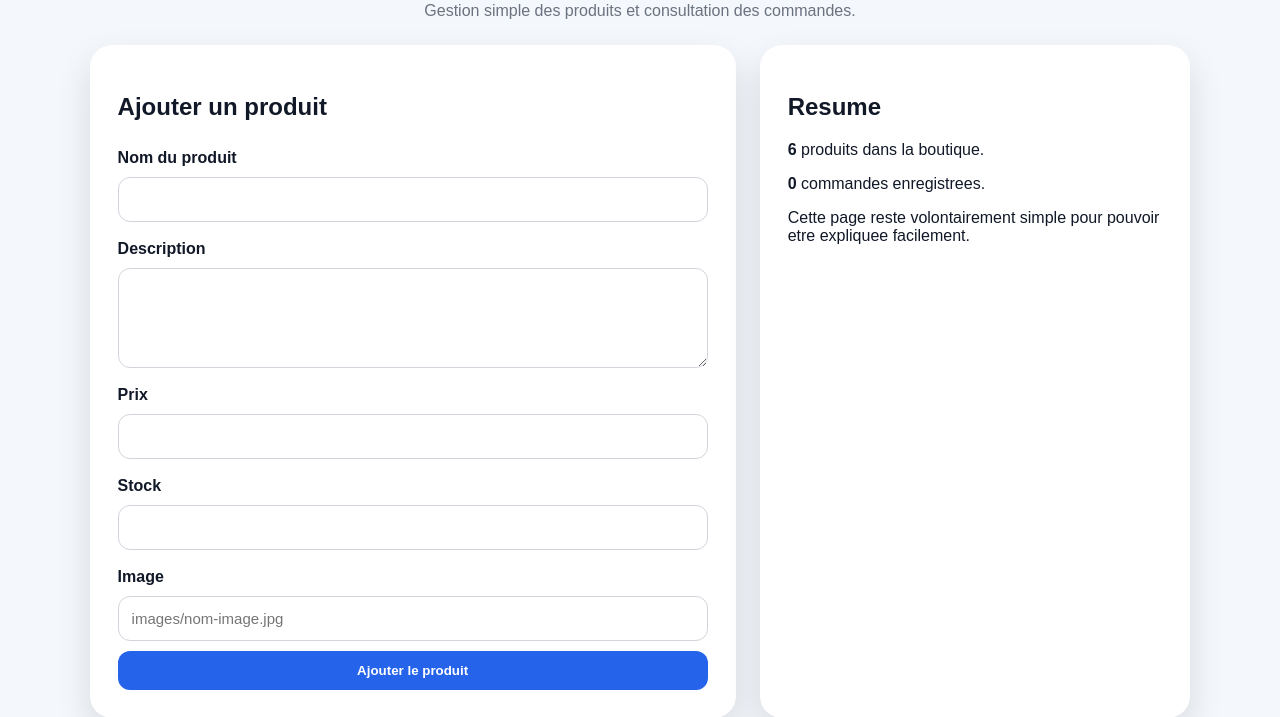
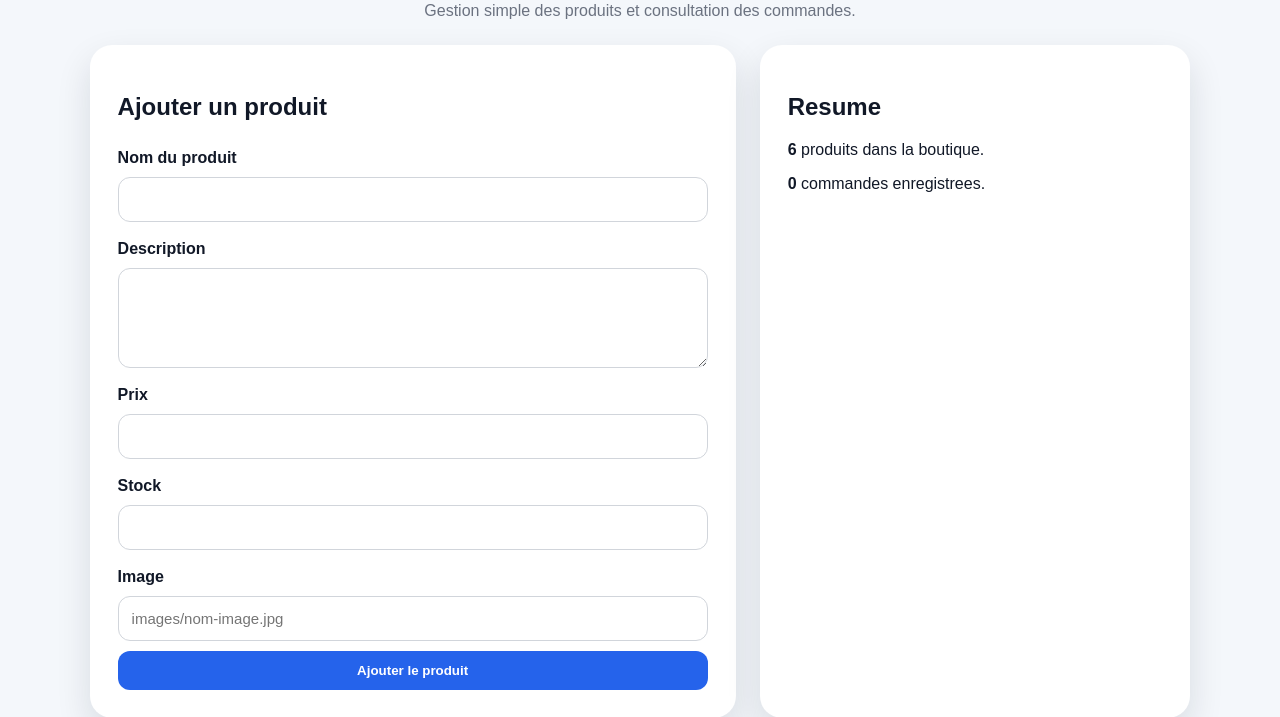
Before and after one commit to abdourahamane-ms/boutique-web-php, a PHP site: page /admin.php in a window 1280 px wide. Shown: the part 141-858 px from the top of the page. Run offline with PHP 8.4, Linux system fonts and the light colour scheme; a user stored in the database is signed in; data comes from the database, SQL or seed files in the repository; data that the repository does not hold is empty.

Commit message:
Ameliore la boutique

```diff
--- a/admin.php
+++ b/admin.php
@@ -96,7 +96,6 @@ require_once "header.php";
         <h2>Resume</h2>
         <p><strong><?= count($produits) ?></strong> produits dans la boutique.</p>
         <p><strong><?= count($commandes) ?></strong> commandes enregistrees.</p>
-        <p>Cette page reste volontairement simple pour pouvoir etre expliquee facilement.</p>
     </div>
 </section>
 
```
